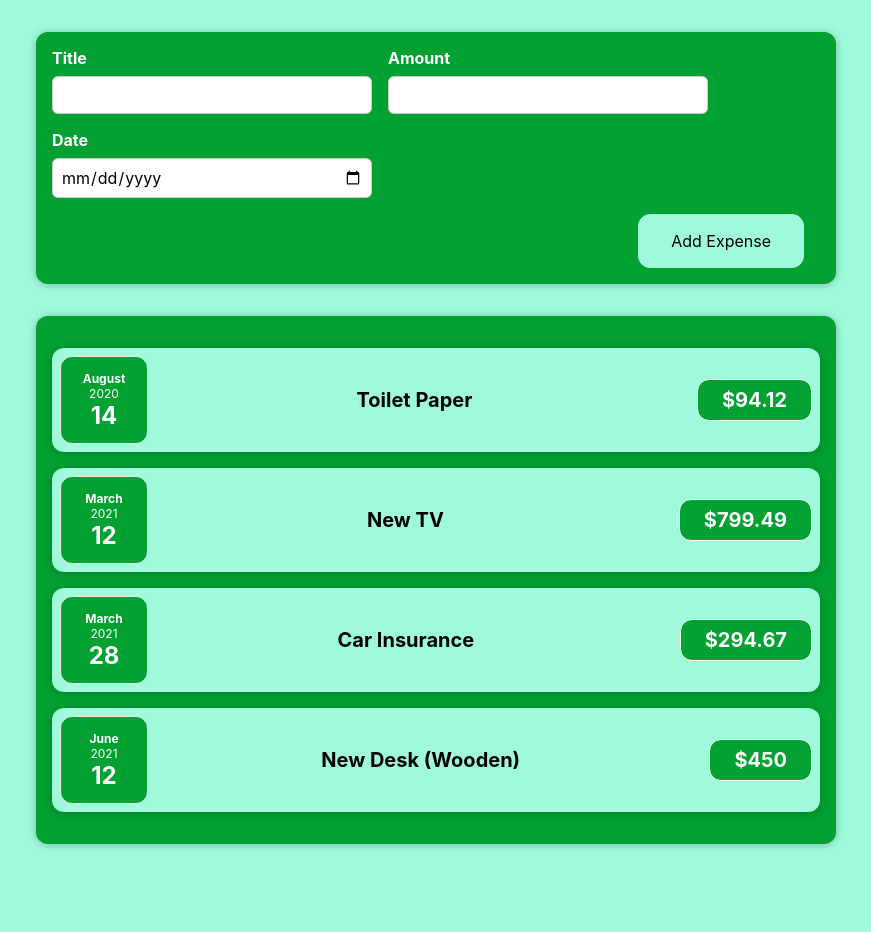
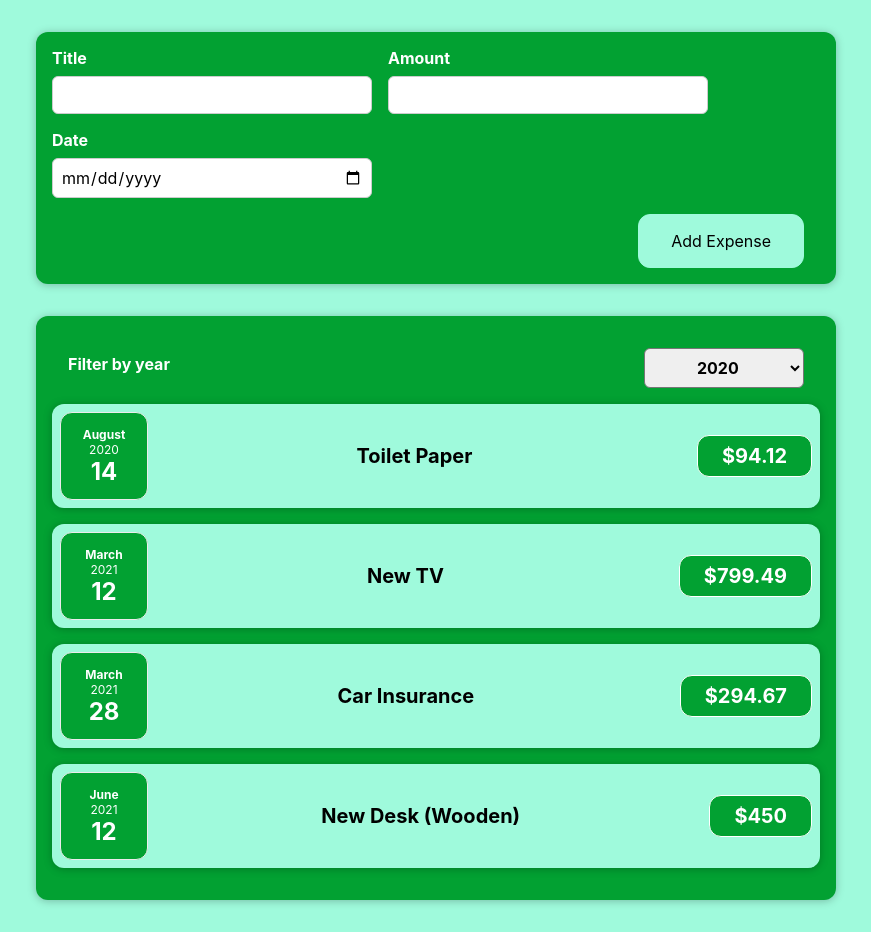
Before and after one commit to madhuriS3008/expenses-tracker, a React (Create React App) app: page / in a window 1280 px wide. Shown: the whole page, without its empty margins (204-1075 px from the left). Before the commit the page ends 876 px from the top, so only its background shows below. Built offline with nearby package versions, Linux system fonts and the light colour scheme.

Commit message:
Added expenses filter based on year

```diff
--- a/src/components/expenses/Expenses.js
+++ b/src/components/expenses/Expenses.js
@@ -1,11 +1,23 @@
+import { useState } from "react";
 import classes from "./Expenses.module.css";
 
+import ExpensesFilter from "./ExpensesFilter";
 import ExpenseItem from "./ExpenseItem";
 import Card from "../ui/Card";
 
 const Expenses = (props) => {
+  const [filteredYear, setFilteredYear] = useState("2020");
+
+  const filterChangeHandler = (selectedYear) => {
+    setFilteredYear(selectedYear);
+  };
+
   return (
     <Card className={classes.expenses}>
+      <ExpensesFilter
+        selected={filteredYear}
+        onChangeFilter={filterChangeHandler}
+      />
       <ExpenseItem
         title={props.items[0].title}
         amount={props.items[0].amount}
--- /dev/null
+++ b/src/components/expenses/ExpensesFilter.js
@@ -0,0 +1,25 @@
+import React from "react";
+
+import classes from "./ExpensesFilter.module.css";
+
+const ExpensesFilter = (props) => {
+  const dropdownChangeHandler = (event) => {
+    props.onChangeFilter(event.target.value);
+  };
+
+  return (
+    <div className={classes["expenses-filter"]}>
+      <div className={classes["expenses-filter__control"]}>
+        <label>Filter by year</label>
+        <select value={props.selected} onChange={dropdownChangeHandler}>
+          <option value="2022">2022</option>
+          <option value="2021">2021</option>
+          <option value="2020">2020</option>
+          <option value="2019">2019</option>
+        </select>
+      </div>
+    </div>
+  );
+};
+
+export default ExpensesFilter;
--- /dev/null
+++ b/src/components/expenses/ExpensesFilter.module.css
@@ -0,0 +1,24 @@
+.expenses-filter {
+  color: white;
+  padding: 0 1rem;
+}
+
+.expenses-filter__control {
+  display: flex;
+  width: 100%;
+  align-items: center;
+  justify-content: space-between;
+  margin: 1rem 0;
+}
+
+.expenses-filter label {
+  font-weight: bold;
+  margin-bottom: 0.5rem;
+}
+
+.expenses-filter select {
+  font: inherit;
+  padding: 0.5rem 3rem;
+  font-weight: bold;
+  border-radius: 6px;
+}
```
